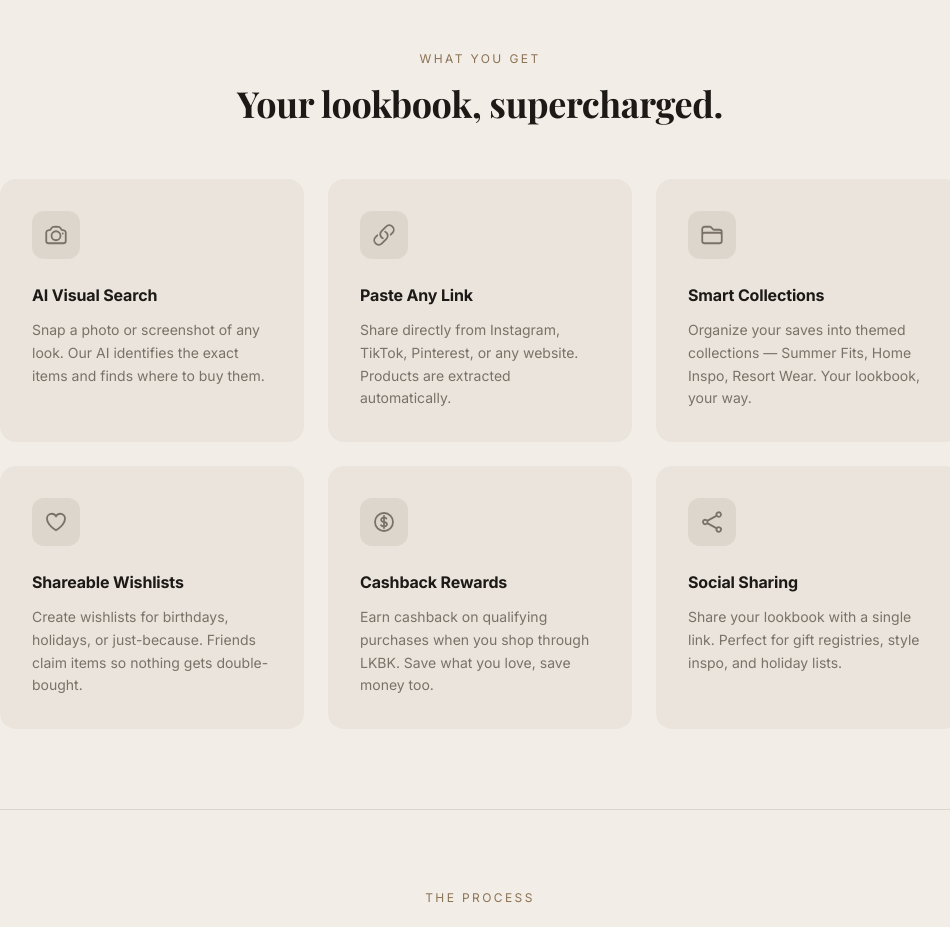
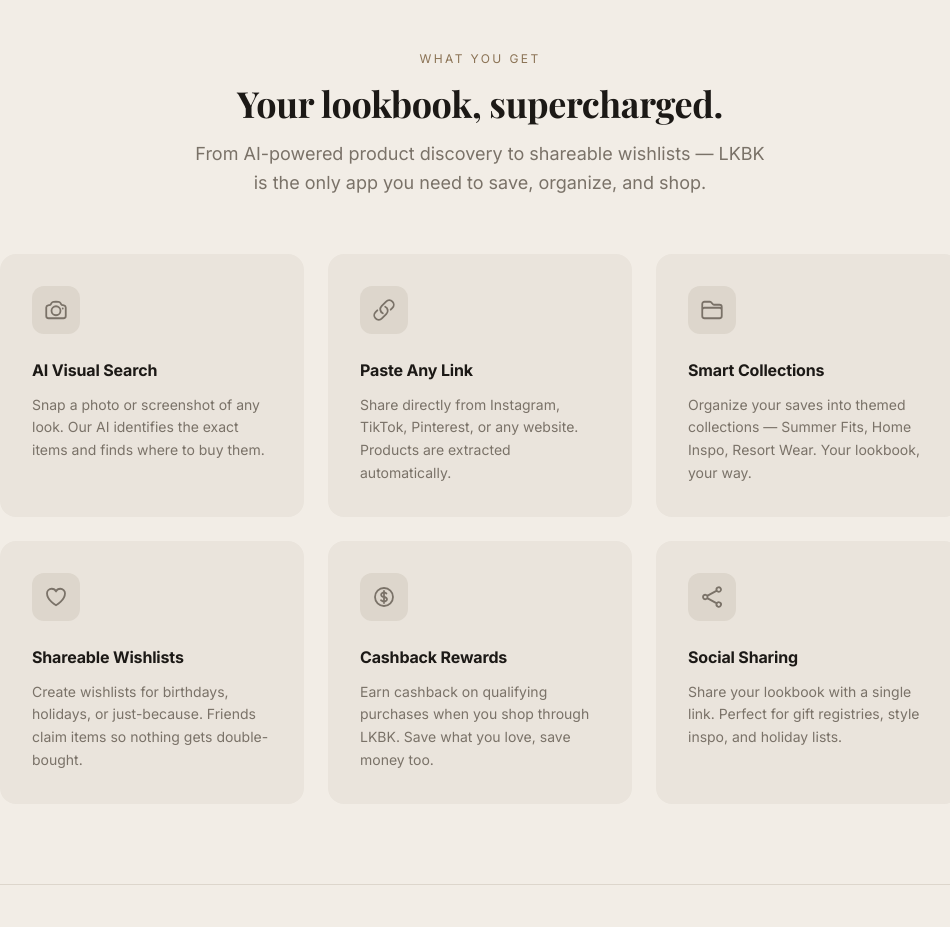
Before and after one commit to looksbylexcollab-lab/LKBK-web, a Next.js app: page / in a window 1280 px wide. Shown: the part 980-1907 px from the top of the page, without its empty margins (160-1110 px from the left). Built offline with nearby package versions, Linux system fonts and the light colour scheme; no server answers; a web font is replaced by a local one.

Commit message:
fix: restore subparagraph under 'Your lookbook, supercharged'
Co-Authored-By: Claude Sonnet 4.6 <noreply@anthropic.com>

```diff
--- a/app/page.tsx
+++ b/app/page.tsx
@@ -122,6 +122,10 @@ export default function HomePage() {
         <div className="text-center mb-14">
           <p className="label-caps mb-4">What you get</p>
           <h2 className="text-4xl font-bold text-bark">Your lookbook, supercharged.</h2>
+          <p className="text-bark-muted text-lg leading-relaxed max-w-xl mx-auto mt-4">
+            From AI-powered product discovery to shareable wishlists —
+            LKBK is the only app you need to save, organize, and shop.
+          </p>
         </div>
 
         <div className="grid grid-cols-1 md:grid-cols-3 gap-6">
```
